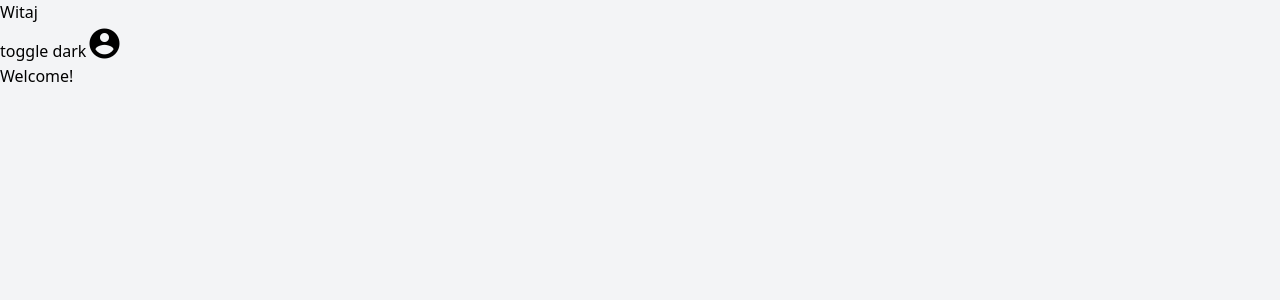
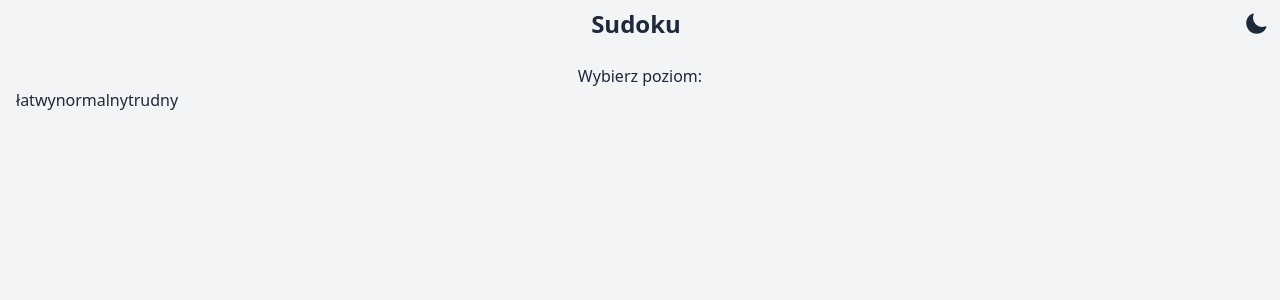
Before and after one commit to EmilM32/vue-sudoku-game, a Vue app: page / in a window 1280 px wide. Shown: the top 300 px of the page. Built offline with nearby package versions, Linux system fonts and the light colour scheme.

Commit message:
Add header

```diff
--- a/package.json
+++ b/package.json
@@ -11,7 +11,7 @@
     "lint": "eslint . --ext .vue,.js,.jsx,.cjs,.mjs,.ts,.tsx,.cts,.mts --fix --ignore-path .gitignore"
   },
   "dependencies": {
-    "@mdi/font": "^7.0.96",
+    "@heroicons/vue": "^2.0.10",
     "@vueuse/core": "^9.2.0",
     "pinia": "^2.0.21",
     "vue": "^3.2.38",
--- a/src/App.vue
+++ b/src/App.vue
@@ -1,19 +1,20 @@
 <script setup lang="ts">
 import { useI18n } from 'vue-i18n'
-import { useDark, useToggle } from '@vueuse/core'
+import BaseThemeMode from '@/components/BaseThemeMode.vue'
 
 const { t } = useI18n()
-
-const isDark = useDark()
-const toggleDark = useToggle(isDark)
 </script>
 
 <template>
-  <header class="dark:text-gray-100">
-    {{ t('message.hello') }}
+  <header class="flex">
+    <div class="flex-none w-10 h-10"></div>
+    <span
+      class="grow flex items-center justify-center text-2xl font-bold"
+    >
+      {{ t('app.title') }}
+    </span>
+    <BaseThemeMode />
   </header>
-  <button @click="toggleDark()">toggle dark</button>
-  <span class="mdi mdi-account-circle text-4xl"></span>
 
   <RouterView />
 </template>
@@ -22,7 +23,7 @@ const toggleDark = useToggle(isDark)
 body {
   @apply bg-gray-100;
   @apply dark:bg-gray-800;
-  @apply text-black;
+  @apply text-slate-800;
   @apply dark:text-white;
 }
 </style>
--- /dev/null
+++ b/src/components/BaseThemeMode.vue
@@ -0,0 +1,20 @@
+<script setup lang="ts">
+import { useDark, useToggle } from '@vueuse/core'
+import { SunIcon, MoonIcon } from '@heroicons/vue/24/solid'
+
+const isDark = useDark()
+const toggleDark = useToggle(isDark)
+</script>
+
+<template>
+  <SunIcon
+    v-show="isDark"
+    class="h-6 w-6 m-3 text-white cursor-pointer"
+    @click="toggleDark()"
+  />
+  <MoonIcon
+    v-show="!isDark"
+    class="h-6 w-6 m-3 text-slate-800 cursor-pointer"
+    @click="toggleDark()"
+  />
+</template>
--- a/src/locales/pl.json
+++ b/src/locales/pl.json
@@ -1,5 +1,13 @@
 {
-  "message": {
-    "hello": "Witaj"
+  "app": {
+    "title": "Sudoku"
+  },
+  "game": {
+    "chooseLevel": "Wybierz poziom",
+    "levels": {
+      "easy": "łatwy",
+      "normal": "normalny",
+      "hard": "trudny"
+    }
   }
 }
--- a/src/views/HomeView.vue
+++ b/src/views/HomeView.vue
@@ -1,9 +1,33 @@
 <script setup lang="ts">
-const msg = 'Welcome!'
+import { useI18n } from 'vue-i18n'
+
+const { t } = useI18n()
+
+interface Level {
+  title: string
+}
+
+const availableLevels: Level[] = [
+  {
+    title: t('game.levels.easy'),
+  },
+  {
+    title: t('game.levels.normal'),
+  },
+  {
+    title: t('game.levels.hard'),
+  },
+]
 </script>
 
 <template>
-  <main>
-    {{ msg }}
+  <main class="m-4">
+    <span class="flex justify-center">
+      {{ t('game.chooseLevel') }}:
+    </span>
+
+    <button v-for="level in availableLevels" :key="level.title">
+      {{ level.title }}
+    </button>
   </main>
 </template>
```
Also changed, not shown: 1 other file (tests, documents, lock files or other folders).
